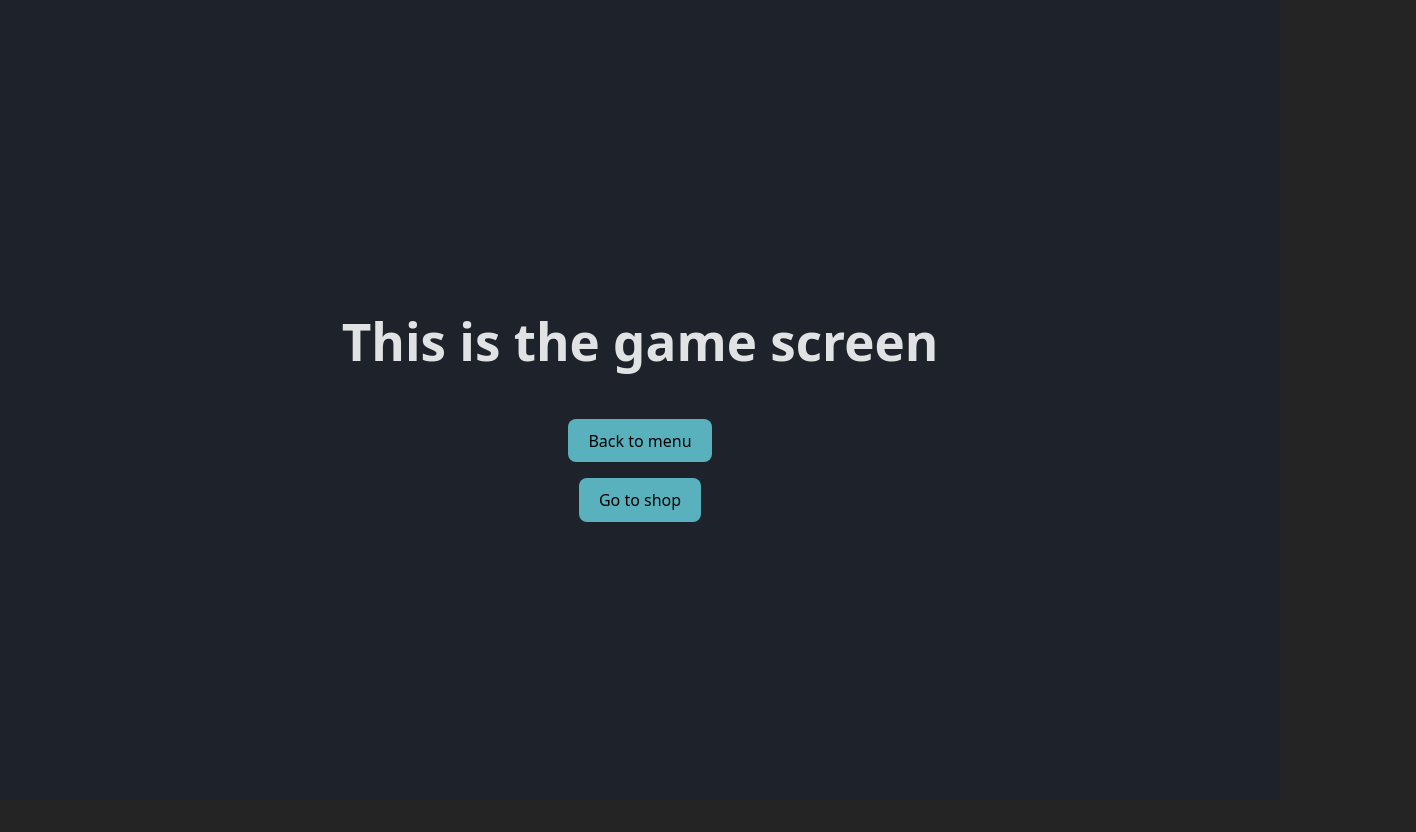
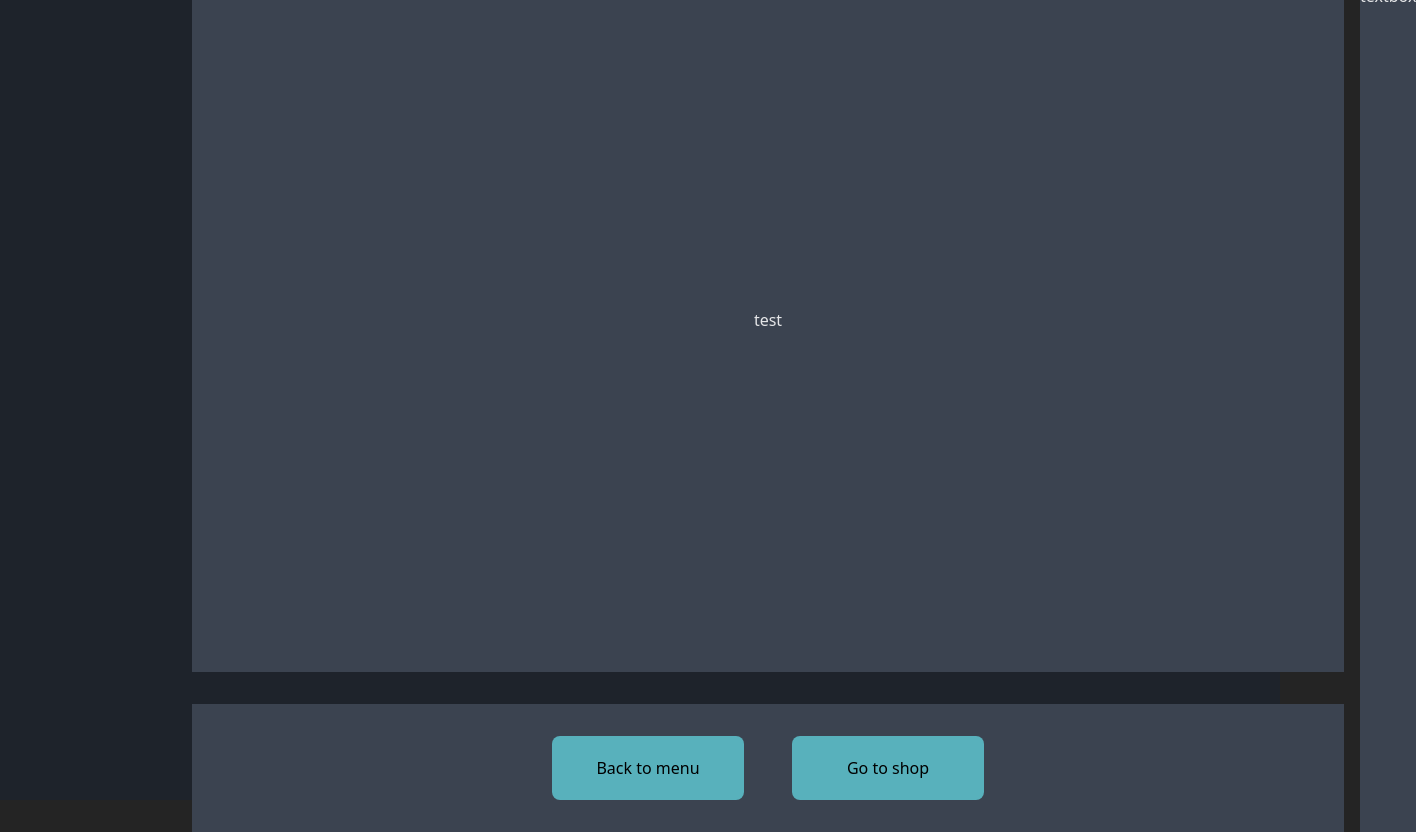
Before and after one commit to DaedraDante/MyGame, a React (Vite) app in the folder MyGame/: page / in a window 1280 px wide. Both pictures are taken after a click on the button "Start!". Shown: the whole page, 1416 px wide, since content can reach past the window. Before the commit the page ends 800 px from the top, so only its background shows below. Built offline with nearby package versions, Linux system fonts and the light colour scheme.

Commit message:
Update 4 , game screen
I've updated the game screen into separate boxes: monster area/player area/text box

```diff
--- a/MyGame/src/GameScreen.jsx
+++ b/MyGame/src/GameScreen.jsx
@@ -2,9 +2,18 @@
 function GameScreen({showMenuScreen,setGameScreen,setMenuScreen,showShopScreen,setShopScreen}) {
     return(
       <div className="game-screen">
-        <h1>This is the game screen</h1>
-        <button onClick={showMenuScreen}>Back to menu</button>
-        <button onClick={showShopScreen}>Go to shop</button>
+        <div className="monster-and-player-area">
+          <div className="monster-area">
+            <p>test</p>
+          </div>
+          <div className="player-area">
+            <button onClick={showMenuScreen}>Back to menu</button>
+            <button onClick={showShopScreen}>Go to shop</button>
+          </div>
+        </div>
+        <div className="textbox-area">
+          <p>textbox</p>
+        </div>
       </div>
     )
 }
--- a/MyGame/src/index.css
+++ b/MyGame/src/index.css
@@ -12,6 +12,7 @@
   -webkit-font-smoothing: antialiased;
   -moz-osx-font-smoothing: grayscale;
   --bg-color-1:#1e232b;
+  --bg-color-2:#3b4350;
   --text-color-1:#060b0b;
   --primary-color:#58b1bc;
   --secondary-color:#91d2db;
@@ -94,11 +95,43 @@ button:hover {
   height: 100vh;
   width: 100vw;
   display: flex;
+  align-items: center;
+  text-align: center;
+  gap: 1rem;
+}
+.monster-and-player-area {
+  display: flex;
   flex-direction: column;
+  gap: 2rem;
+  margin-left: 12rem;
+}
+.monster-area {
+  background-color: var(--bg-color-2);
+  height: 44rem;
+  width: 72rem;
+  display: flex;
   justify-content: center;
   align-items: center;
   text-align: center;
-  gap: 1rem;
+}
+.player-area {
+  background-color: var(--bg-color-2);
+  width: 72rem;
+  height: 8rem;
+  display: flex;
+  justify-content: center;
+  align-items: center;
+  text-align: center;
+  gap: 3rem;
+}
+.player-area button {
+  width: 12rem;
+  height: 4rem;
+}
+.textbox-area {
+  background-color: var(--bg-color-2);
+  height: 54rem;
+  width: 20rem;
 }
 
 
```
